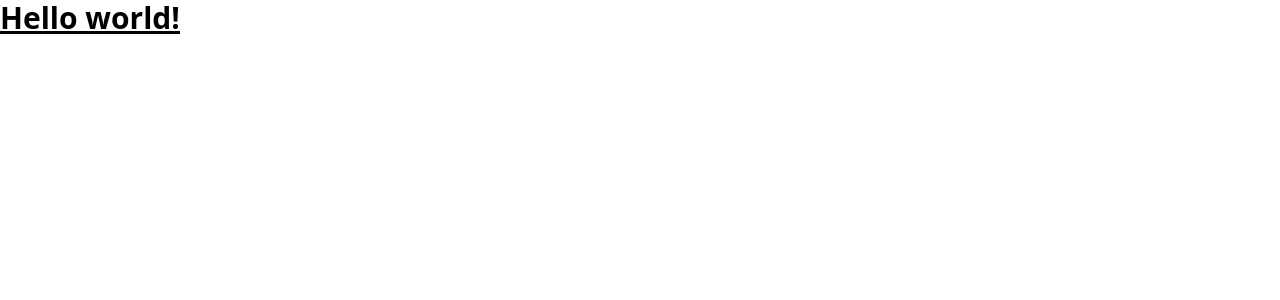
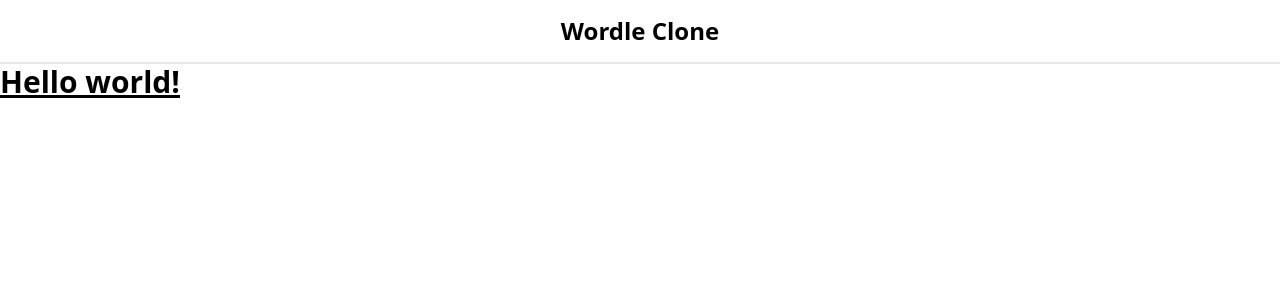
Before and after one commit to JakubWujec/wordleclone, a React (Vite) app: page / in a window 1280 px wide. Shown: the top 300 px of the page. Built offline with nearby package versions, Linux system fonts and the light colour scheme.

Commit message:
Basic header

```diff
--- a/src/App.tsx
+++ b/src/App.tsx
@@ -1,9 +1,13 @@
+import NavBar from "./components/NavBar"
 
 function App() {
   return (
-    <h1 className="text-3xl font-bold underline">
-      Hello world!
-    </h1>
+    <>
+      <NavBar></NavBar>
+      <h1 className="text-3xl font-bold underline">
+        Hello world!
+      </h1>
+    </>
   )
 }
 
--- /dev/null
+++ b/src/components/NavBar.tsx
@@ -0,0 +1,7 @@
+const NavBar = () => {
+  return <div className="flex justify-center items-center h-16 border-b-2">
+    <div className="text-2xl font-bold">Wordle Clone</div>
+  </div >
+}
+
+export default NavBar
```
